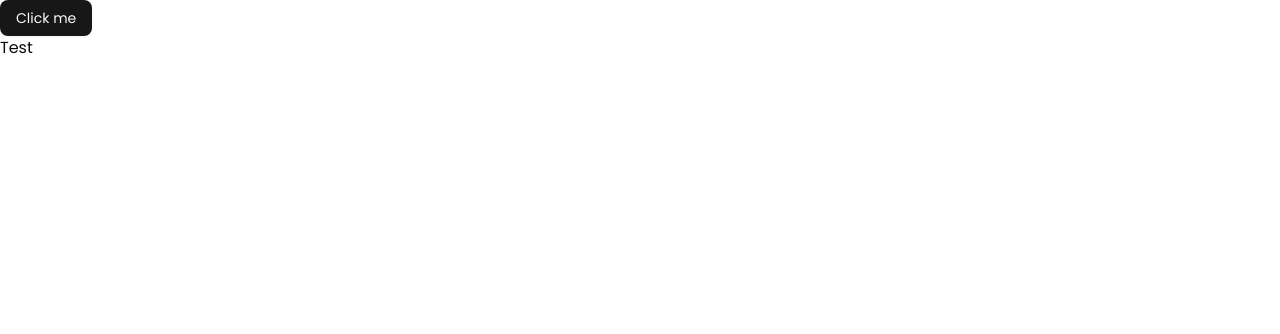
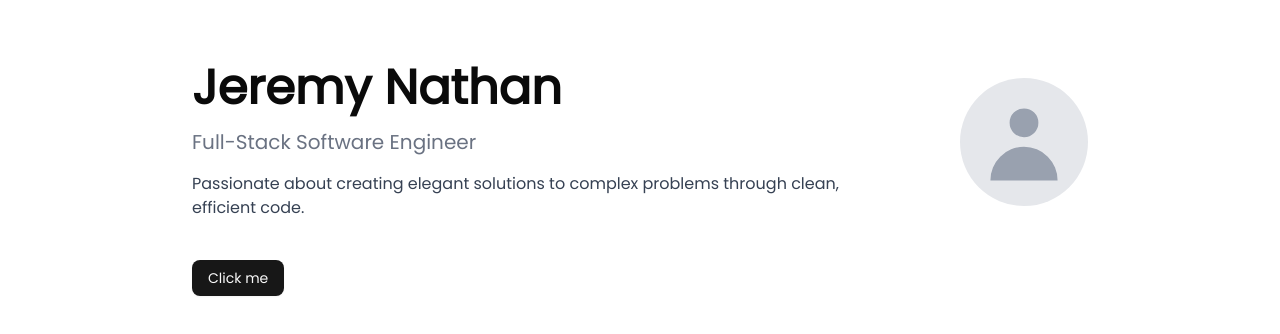
Before and after one commit to jeremy-nathan/portfolio_client, a Vue app: page / in a window 1280 px wide. Shown: the top 334 px of the page. Built offline with nearby package versions, Linux system fonts and the light colour scheme.

Commit message:
feat: Add Title component and center content

```diff
--- a/src/App.vue
+++ b/src/App.vue
@@ -1,12 +1,15 @@
 <script setup>
 import { Button } from '@/components/ui/button'
+import Title from '@/components/Title.vue'
 </script>
 
 <template>
-  <div>
-    <Button>Click me</Button>
+  <div class="min-h-screen p-16">
+    <div class="max-w-4xl mx-auto">
+      <Title class="mb-10" />
+      <Button>Click me</Button>
+    </div>
   </div>
-  <p>Test</p>
 </template>
 
 <style>
```
